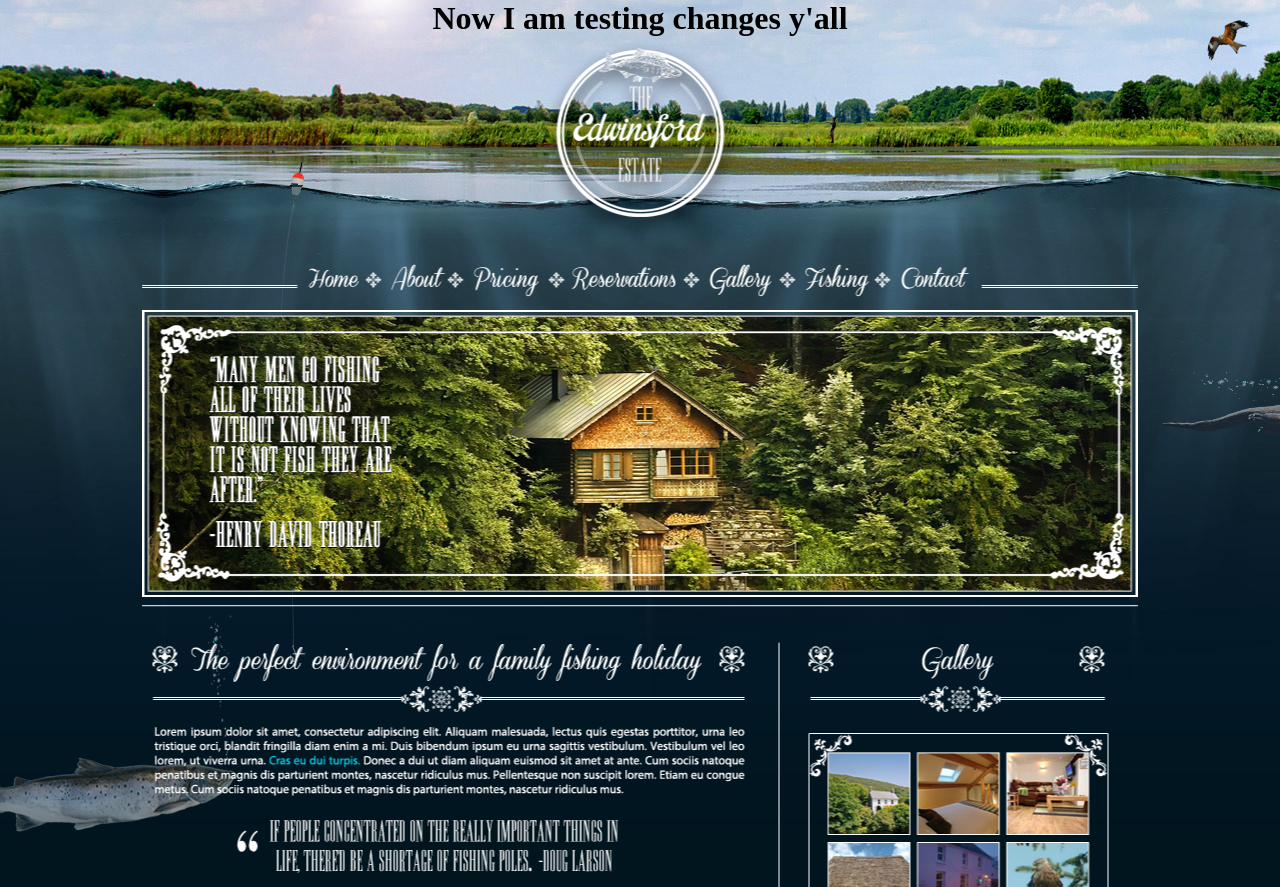
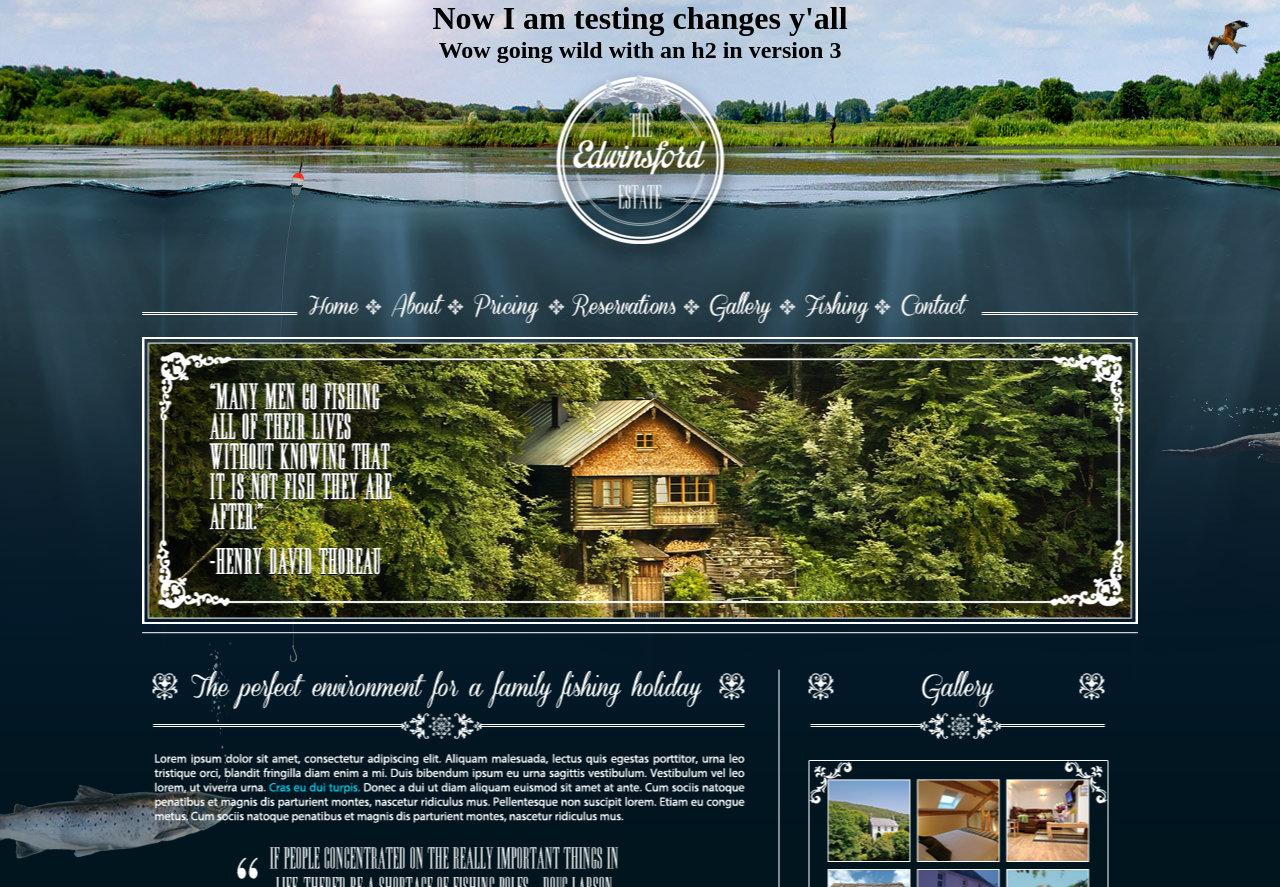
Before and after one commit to Artchibald/Test, a plain HTML site: page index.html in a window 1280 px wide. Shown: the top 887 px of the page. Drawn offline with nearby package versions, Linux system fonts and the light colour scheme.

Commit message:
Added the h2 again in v4
bla bla bla

```diff
--- a/index.html
+++ b/index.html
@@ -75,6 +75,9 @@ www.buildinternet.com
 	<div id="wrapper">
 
 	<h1>Now I am testing changes y'all<h1>
+
+	<h2>Wow going wild with an h2 in version 3<h2>
+
                       <div id="website-content"></div>
 		<div id="content">
 
```
